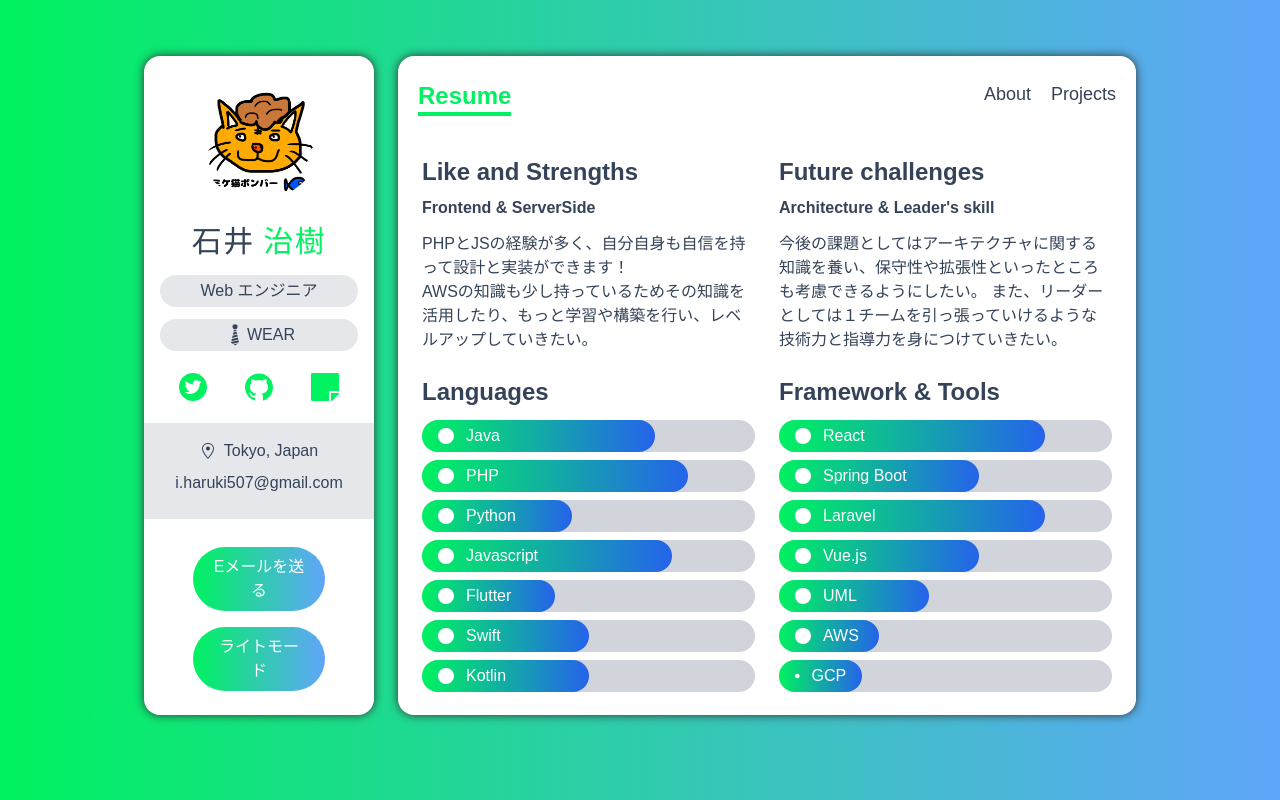
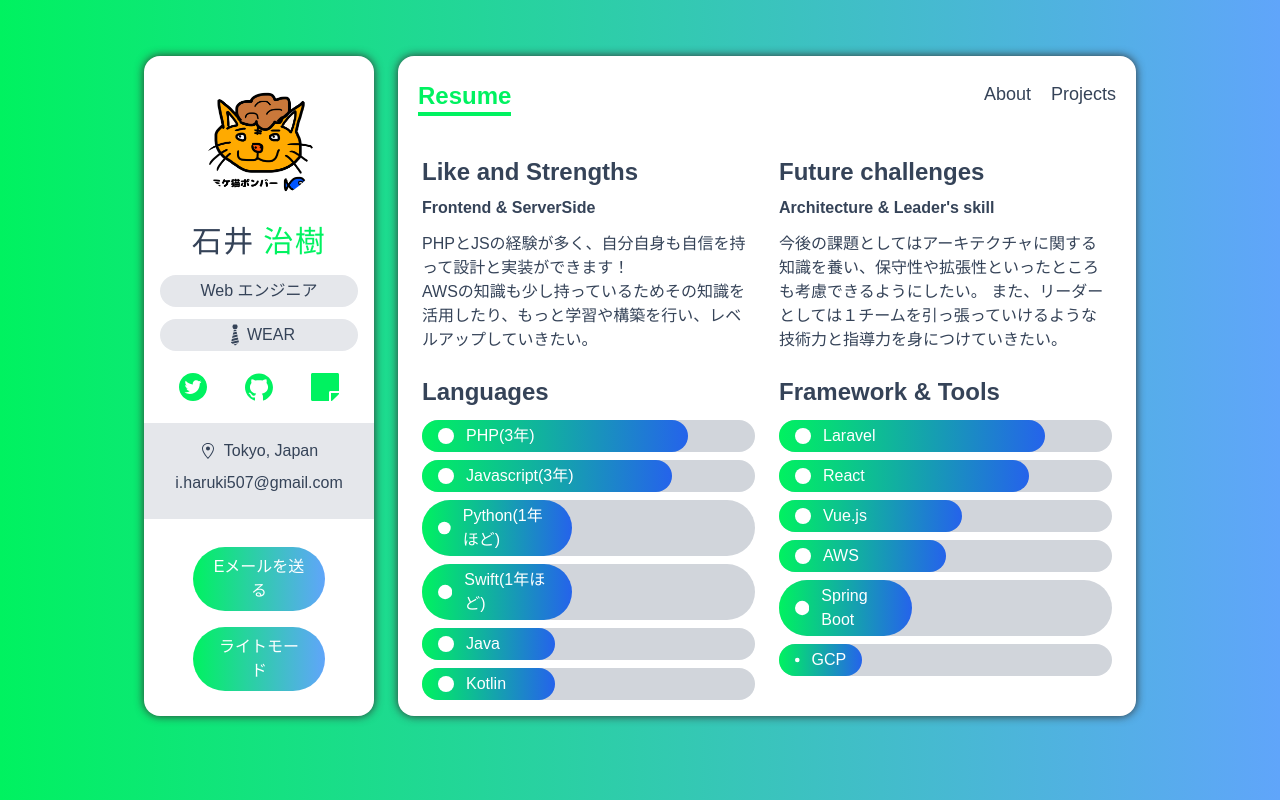
Before and after one commit to haru507/mikeneko-507, a Next.js app: page /resume in a window 1280 px wide. Built offline with nearby package versions, Linux system fonts and the light colour scheme.

Commit message:
feat:projectに新しい経験を追加

```diff
--- a/data.ts
+++ b/data.ts
@@ -43,52 +43,37 @@ export const services: IServes[] = [
 export const languages: ISkill[] = [
   {
     Icon: BsCircleFill,
-    name: "Java",
-    level: "70%",
-  },
-  {
-    Icon: BsCircleFill,
-    name: "PHP",
+    name: "PHP(3年)",
     level: "80%",
   },
   {
     Icon: BsCircleFill,
-    name: "Python",
+    name: "Javascript(3年)",
+    level: "75%",
+  },
+  {
+    Icon: BsCircleFill,
+    name: "Python(1年ほど)",
     level: "45%",
   },
   {
     Icon: BsCircleFill,
-    name: "Javascript",
-    level: "75%",
+    name: "Swift(1年ほど)",
+    level: "45%",
   },
   {
     Icon: BsCircleFill,
-    name: "Flutter",
+    name: "Java",
     level: "40%",
   },
   {
     Icon: BsCircleFill,
-    name: "Swift",
-    level: "50%",
-  },
-  {
-    Icon: BsCircleFill,
     name: "Kotlin",
-    level: "50%",
+    level: "40%",
   }
 ];
 
 export const tools: ISkill[] = [
-  {
-    Icon: BsCircleFill,
-    name: "React",
-    level: "80%",
-  },
-  {
-    Icon: BsCircleFill,
-    name: "Spring Boot",
-    level: "60%",
-  },
   {
     Icon: BsCircleFill,
     name: "Laravel",
@@ -96,18 +81,23 @@ export const tools: ISkill[] = [
   },
   {
     Icon: BsCircleFill,
-    name: "Vue.js",
-    level: "60%",
+    name: "React",
+    level: "75%",
   },
   {
     Icon: BsCircleFill,
-    name: "UML",
-    level: "45%",
+    name: "Vue.js",
+    level: "55%",
   },
   {
     Icon: BsCircleFill,
     name: "AWS",
-    level: "30%",
+    level: "50%",
+  },
+  {
+    Icon: BsCircleFill,
+    name: "Spring Boot",
+    level: "40%",
   },
   {
     Icon: BsCircleFill,
@@ -241,5 +231,17 @@ export const projects: IProject[] = [
     description:
       "React, GoとWebSocketを使って ito のゲームを作りました。",
       key_techs: ["react", "go", "websocket"]
+  },
+  {
+    id: 12,
+    name: "Laravel, AWS, 画像認識エンジンの連携における設計",
+    image_path: "/images/new_service.png",
+    deployed_url: "",
+    github_url: "",
+    category: ["laravel"],
+    description:
+      "既存システムのAWS, Laravel環境に画像認識エンジンを搭載したときの簡易設計図です。\n\
+      （踏み込んだことは書けませんが精一杯のわかりやすい図を書きました。）",
+      key_techs: ["AWS", "Laravel", "supervisors"]
   }
 ];
```
Also changed, not shown: public/images/new_service.png (added), 1 other file (tests, documents, lock files or other folders).
